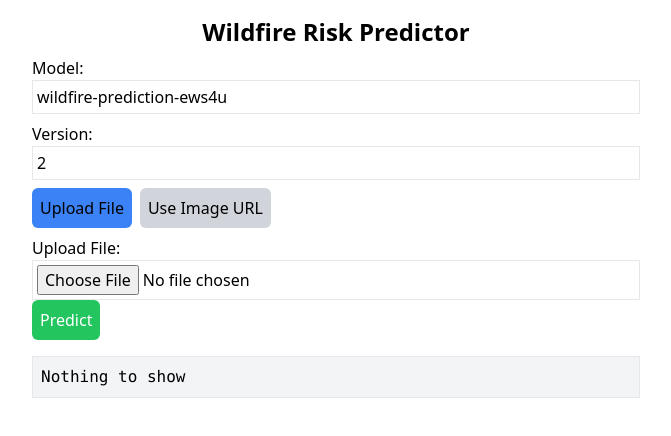
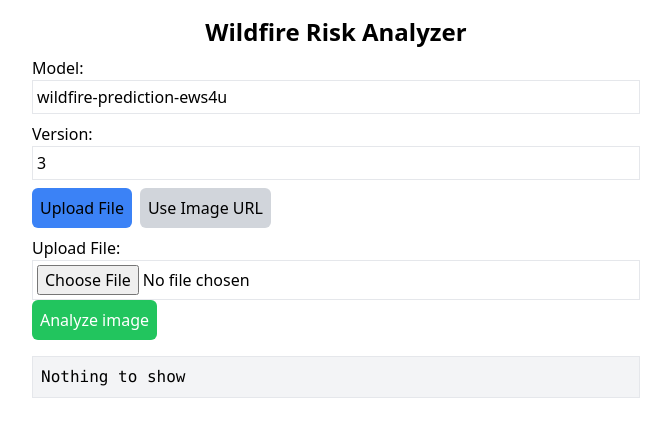
Before and after one commit to faizfrds/wild-no-fire, a Next.js app: page / in a window 1280 px wide. Shown: the top 436 px of the page, without its empty margins (304-975 px from the left). Built offline with nearby package versions, Linux system fonts and the light colour scheme; no server answers.

Commit message:
model change

```diff
--- a/app/page.tsx
+++ b/app/page.tsx
@@ -14,7 +14,7 @@ type InferenceResponse = {
 
 export default function Home() {
   const [model, setModel] = useState("wildfire-prediction-ews4u");
-  const [version, setVersion] = useState("2");
+  const [version, setVersion] = useState("3");
   const [apiKey, setApiKey] = useState(process.env.NEXT_PUBLIC_API_KEY);
   const [output, setOutput] = useState<InferenceResponse | null>(null);
   const [file, setFile] = useState<File | null>(null);
@@ -32,9 +32,9 @@ export default function Home() {
   }, []);
 
   const handleInference = async () => {
+    setPlaceholder("Predicting image...");
+
     try {
-
-      console.log(apiKey);
       const baseUrl = `https://classify.roboflow.com/${model}/${version}?api_key=${apiKey}`;
       let response;
 
@@ -63,9 +63,11 @@ export default function Home() {
       }
 
       const result: InferenceResponse = await response.json();
+      useFile && file ? setCurFile(file) : setCurUrl(imageUrl);
+      console.log(result);
       setOutput(result);
     } catch (error) {
-      setPlaceholder("Error loading response. Check your parameters.")
+      setPlaceholder("Error loading response. Check your parameters.");
       console.error(error);
     }
   };
@@ -74,7 +76,7 @@ export default function Home() {
     <div className="justify-center flex">
       <div className="p-4 w-1/2">
         <h1 className="text-2xl w-full font-bold text-center">
-          Wildfire Risk Predictor
+          Wildfire Risk Analyzer
         </h1>
         <form
           onSubmit={(e) => {
@@ -136,19 +138,19 @@ export default function Home() {
           <button
             type="submit"
             className="bg-green-500 text-white p-2 rounded-md"
-            onClick={() => {
-              useFile && file ? setCurFile(file) : setCurUrl(imageUrl);
-              setPlaceholder("Predicting image...")
-            }}
           >
-            Predict
+            Analyze image
           </button>
         </form>
         <pre className="mt-4 p-2 border bg-gray-100">
           {output && output.predictions && output.predictions.length > 0 ? (
             <>
               <img
-                src={useFile && file ? URL.createObjectURL(curFile as Blob) : curUrl}
+                src={
+                  useFile && file
+                    ? URL.createObjectURL(curFile as Blob)
+                    : curUrl
+                }
                 alt="Preview"
               />
               <div className="flex">
```
